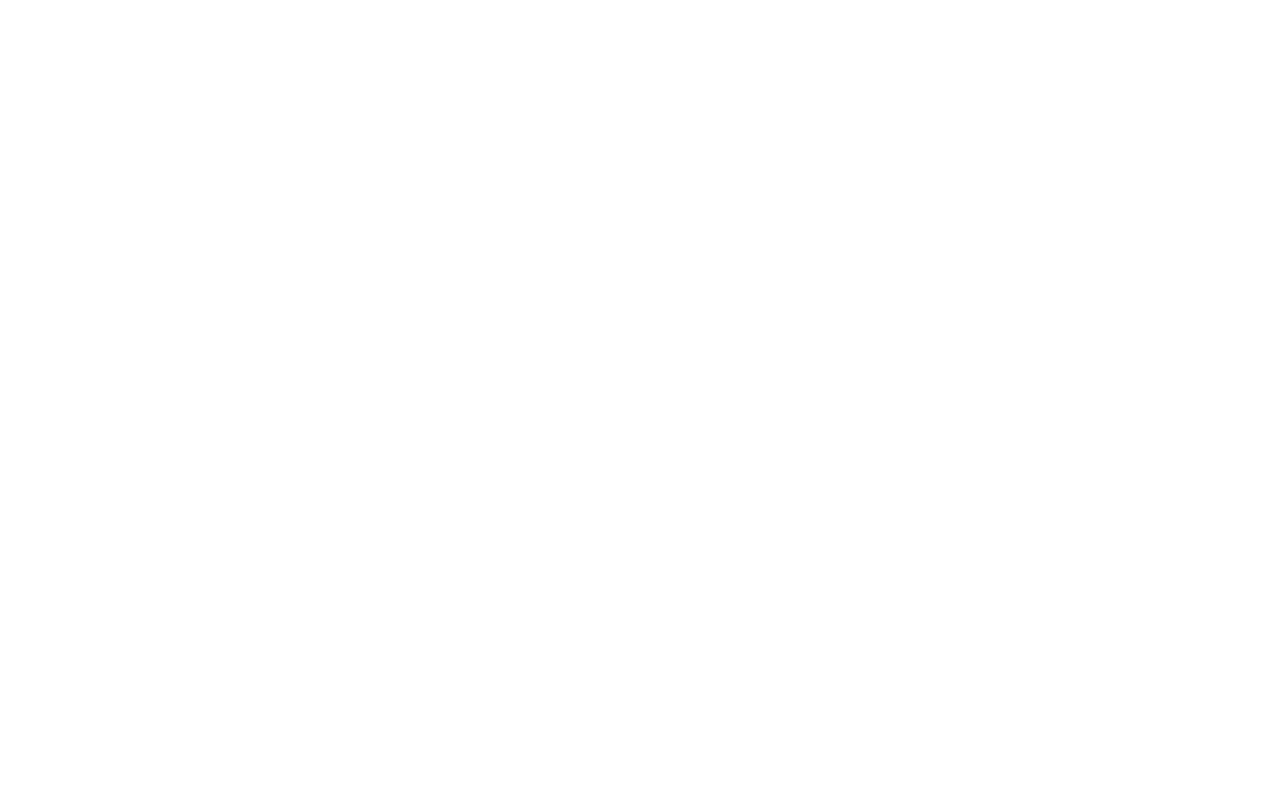
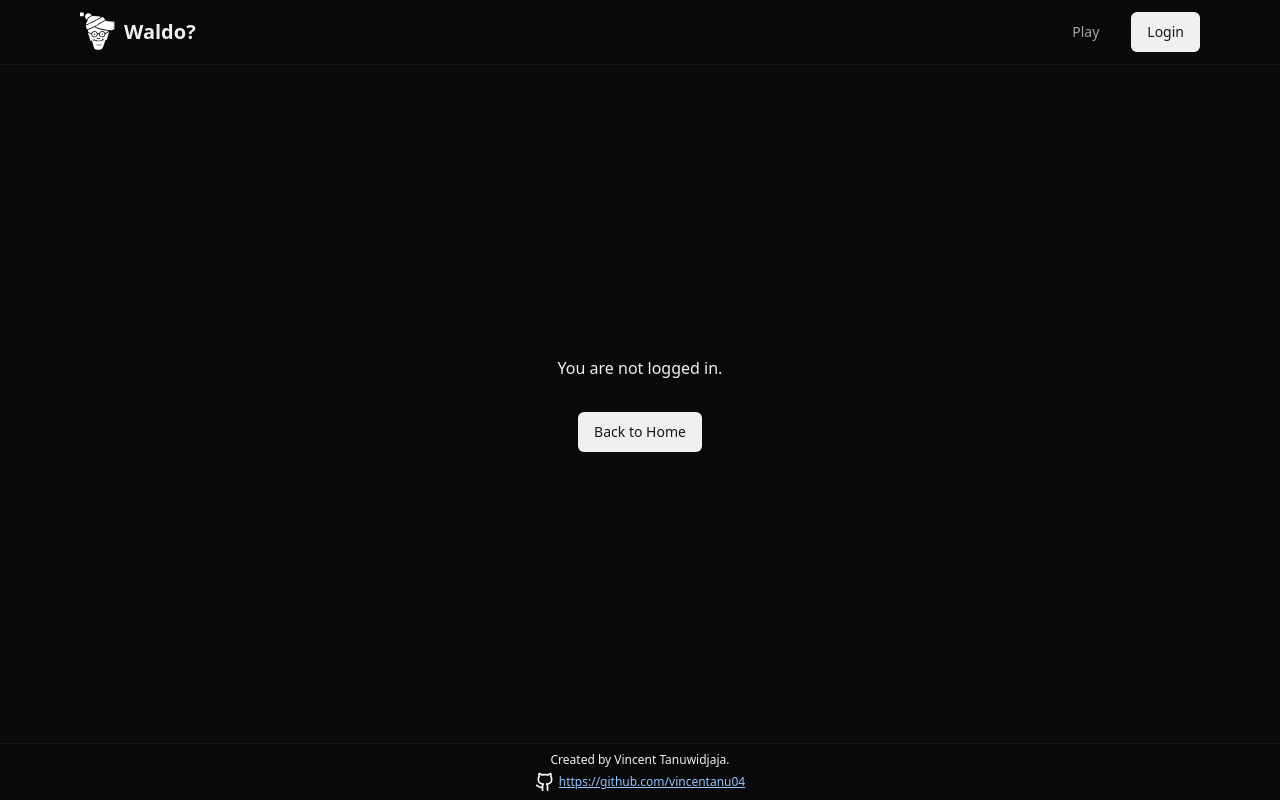
Before and after one commit to vincentanu04/wheres-waldo-mern, a React (Vite) app in the folder client/: page /profile in a window 1280 px wide. Before the commit this address had no page. Built offline with nearby package versions, Linux system fonts and the light colour scheme.

Commit message:
feat: implement profile page when there is no user

```diff
--- a/client/src/App.tsx
+++ b/client/src/App.tsx
@@ -5,6 +5,7 @@
 import { GameContext, NavFooterContext } from './contexts';
 import { QueryClient, QueryClientProvider } from '@tanstack/react-query';
 import { useAuthContext } from './hooks/useAuthContext';
+import Profile from './pages/Profile/Profile';
 
 const queryClient = new QueryClient();
 
@@ -28,6 +29,10 @@
                   path='/game/:gameName/leaderboard'
                   element={<Leaderboard />}
                 />
+                <Route
+                  path='/profile'
+                  element={<Profile user={user} />}
+                ></Route>
                 <Route path='/login' element={<Login />} />
                 <Route path='/signup' element={<Signup />} />
               </Route>
--- a/client/src/pages/Layout/Layout.tsx
+++ b/client/src/pages/Layout/Layout.tsx
@@ -2,7 +2,7 @@
 import { NavFooterContext } from '@/contexts';
 import { useAuthContext } from '@/hooks/useAuthContext';
 import { useContext } from 'react';
-import { Link, Outlet, useLocation } from 'react-router-dom';
+import { Link, Outlet, useLocation, useNavigate } from 'react-router-dom';
 import UserDropdownMenu from './components/UserDropdownMenu';
 
 interface LayoutProps {
@@ -14,11 +14,13 @@
   const { pathname } = useLocation();
   const playingGame = pathname.includes('/game/');
   const { dispatch } = useAuthContext();
+  const navigate = useNavigate();
 
   const handleLogout = () => {
     localStorage.removeItem('user');
 
     dispatch({ type: 'LOGOUT' });
+    navigate('/');
   };
 
   return (
--- /dev/null
+++ b/client/src/pages/Profile/Profile.tsx
@@ -0,0 +1,26 @@
+import { Button } from '@/components/ui';
+import { useNavigate } from 'react-router-dom';
+
+interface ProfileProps {
+  user: {
+    username: string;
+    token: string;
+  } | null;
+}
+const Profile = ({ user }: ProfileProps) => {
+  const navigate = useNavigate();
+  return user ? (
+    <></>
+  ) : (
+    <div className='flex flex-col items-center justify-center gap-8'>
+      <p className='text-primary-foreground'>You are not logged in.</p>
+      <div>
+        <Button variant='secondary' onClick={() => navigate('/')}>
+          Back to Home
+        </Button>
+      </div>
+    </div>
+  );
+};
+
+export default Profile;
```
